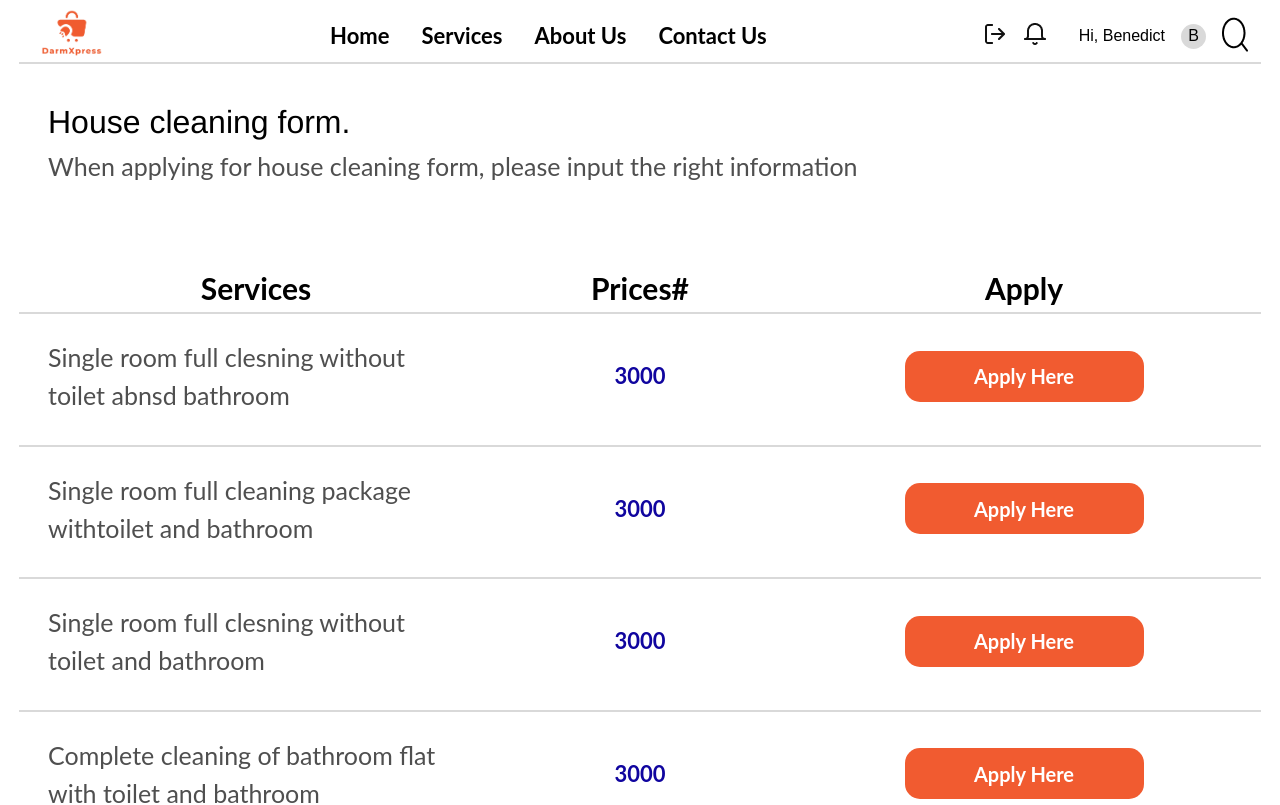
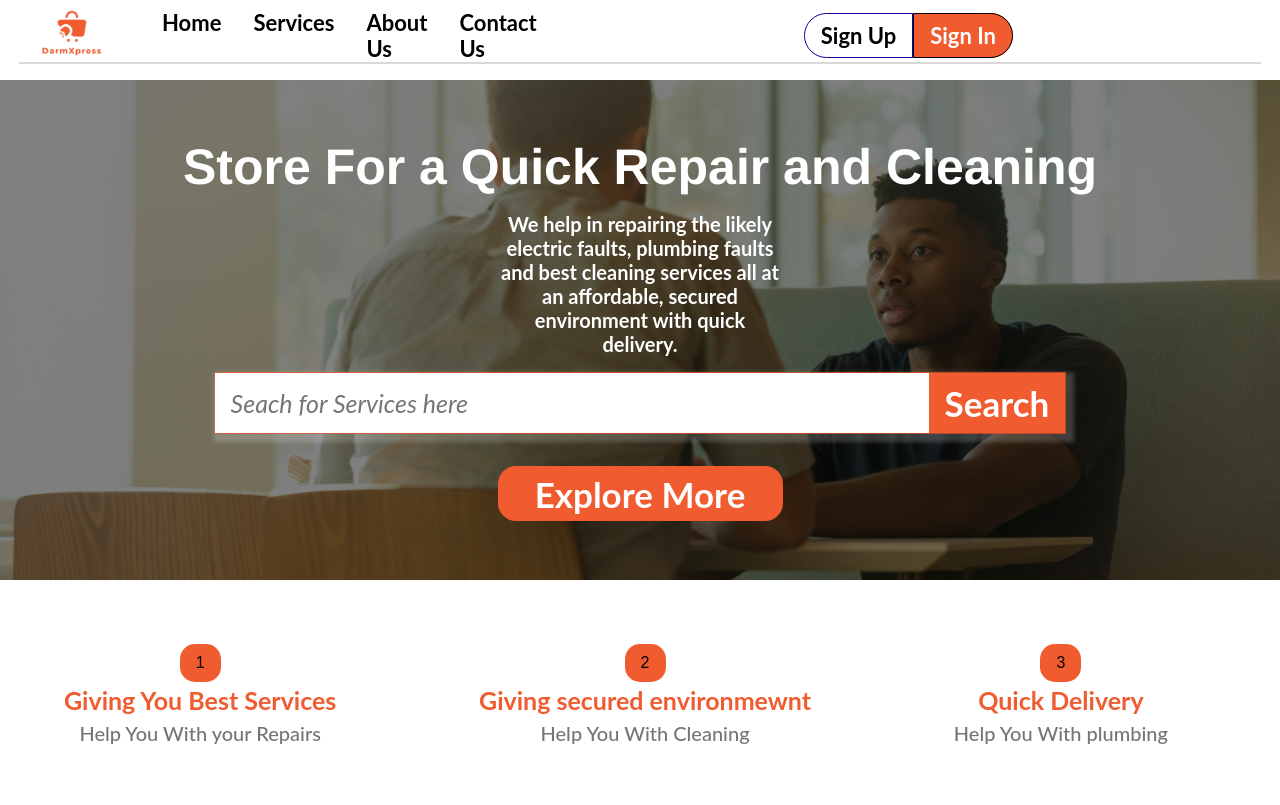
Before and after one commit to DarmXpress-services/darm-app, a React (Create React App) app: page / in a window 1280 px wide. Shown: the top 805 px of the page. Built offline with nearby package versions, Linux system fonts and the light colour scheme.

Commit message:
Update home.jsx

```diff
--- a/src/Components/home.jsx
+++ b/src/Components/home.jsx
@@ -15,16 +15,16 @@ import Homepricing from "./servicePrice/homeprice";
 function Home(){
     return(
         <>
-        <Homepricing/>
+        {/*<Homepricing/>*/}
         {/* <Drycleanpage/> */}
         {/* <Plumberpage/> */}
         {/* <Electricitypage/> */}
         {/* <Cleanpage/> */}
-        {/* <div className="main">
+        <div className="main">
             <Menu/>
             <Homepage/>
             <Footer/>
-        </div> */}
+        </div>
         </>
 
 
```
